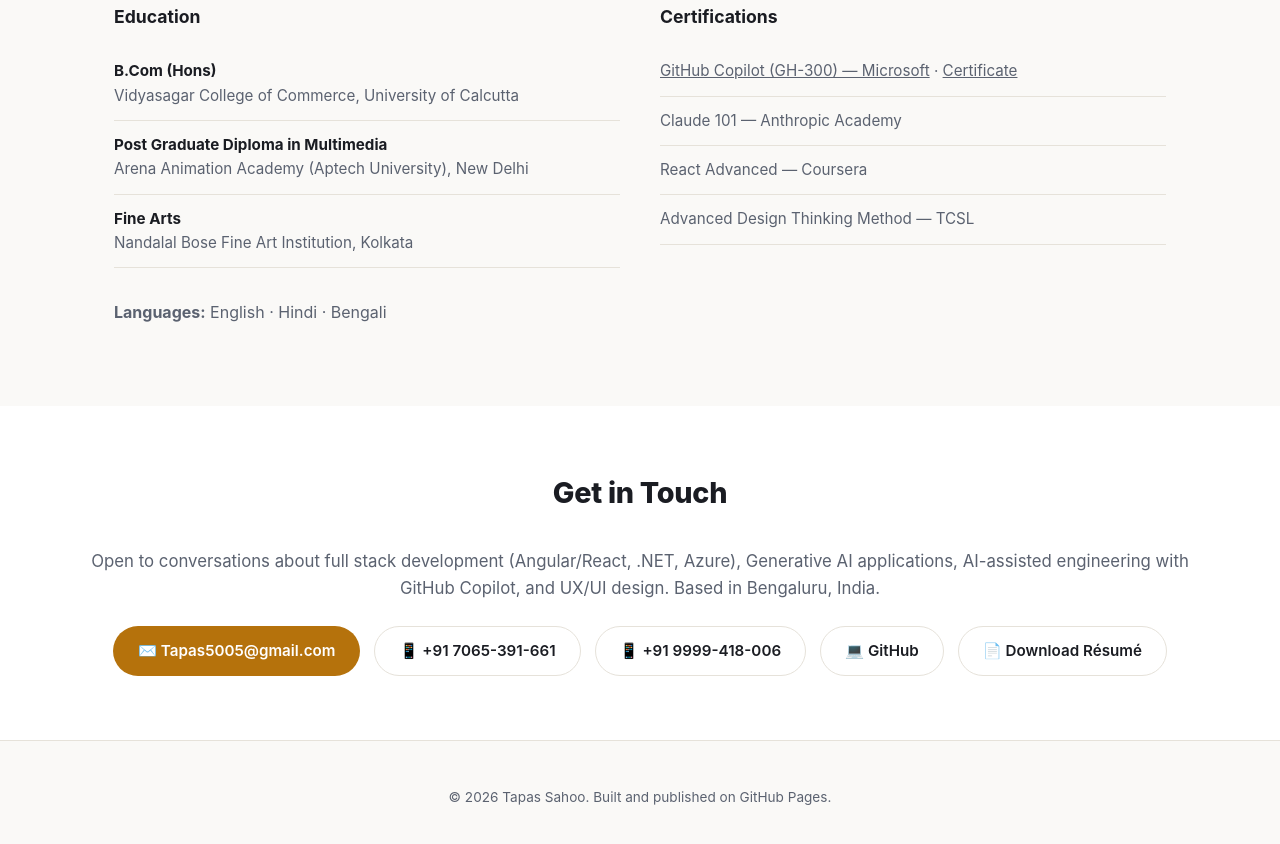
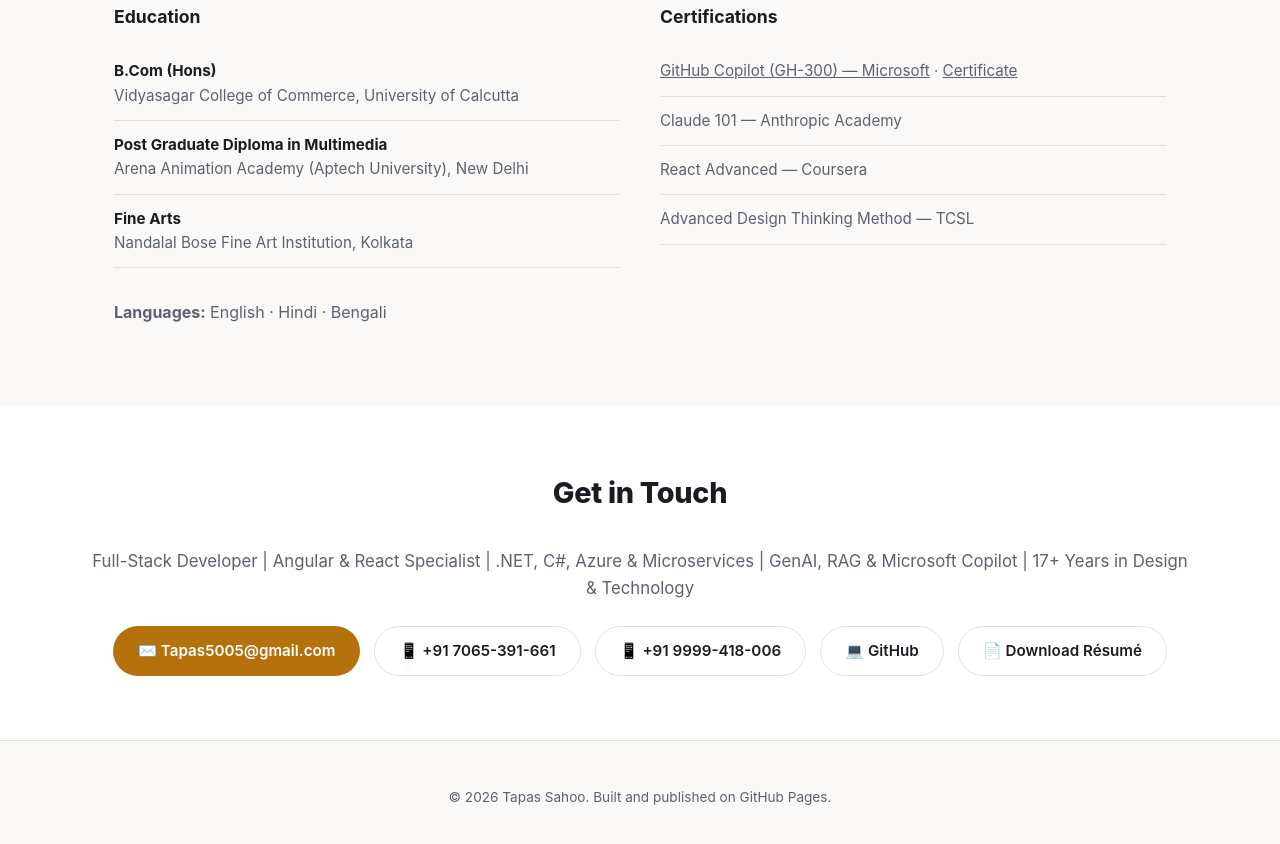
Before and after one commit to connectwithtapas/connectwithtapas.github.io, a plain HTML site: page index.html in a window 1280 px wide. Shown: the part 4119-4963 px from the top of the page. Drawn offline with Linux system fonts and the light colour scheme.

Commit message:
Update Get in Touch intro line
Co-Authored-By: Claude Opus 5.5 <noreply@anthropic.com>

```diff
--- a/index.html
+++ b/index.html
@@ -258,7 +258,7 @@
 
   <section id="contact" class="section alt contact-section">
     <h2 class="section-title">Get in Touch</h2>
-    <p class="about-text">Open to conversations about full stack development (Angular/React, .NET, Azure), Generative AI applications, AI-assisted engineering with GitHub Copilot, and UX/UI design. Based in Bengaluru, India.</p>
+    <p class="about-text">Full-Stack Developer | Angular &amp; React Specialist | .NET, C#, Azure &amp; Microservices | GenAI, RAG &amp; Microsoft Copilot | 17+ Years in Design &amp; Technology</p>
     <div class="contact-links">
       <a href="mailto:Tapas5005@gmail.com" class="btn btn-primary">✉️ Tapas5005@gmail.com</a>
       <a href="tel:+917065391661" class="btn btn-outline">📱 +91 7065-391-661</a>
```
